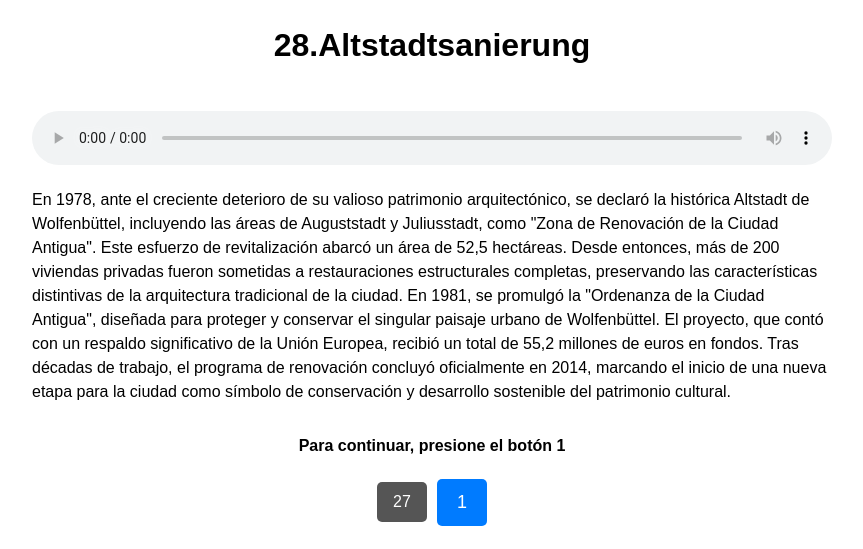
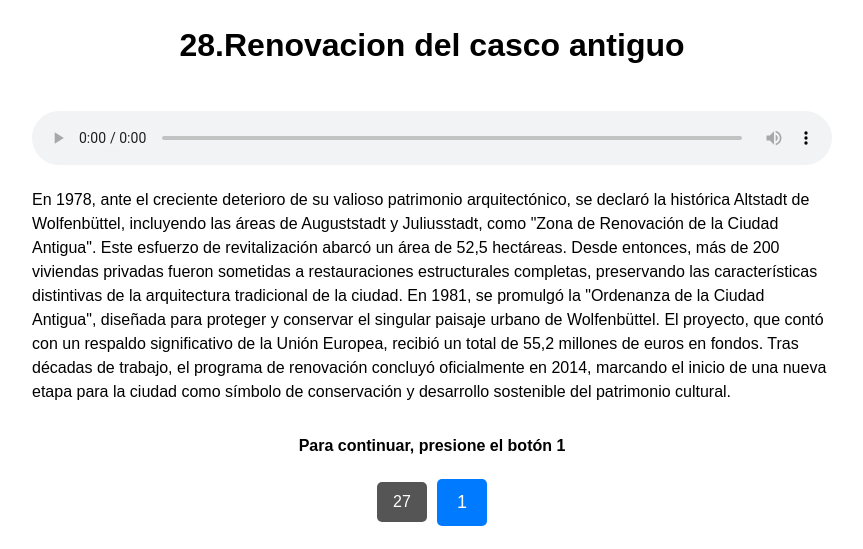
Before and after one commit to MuseumWolfenbuettel/28.-28.Renovacion-del-casco-antiguo, a plain HTML site: page index.html in a window 1280 px wide. Shown: the top 549 px of the page, without its empty margins (208-1071 px from the left). Drawn offline with Linux system fonts and the light colour scheme.

Commit message:
Update index.html

```diff
--- a/index.html
+++ b/index.html
@@ -116,7 +116,7 @@
 
     <div class="container">
 
-        <h1>28.Altstadtsanierung</h1>
+        <h1>28.Renovacion del casco antiguo</h1>
 
 
 
```
